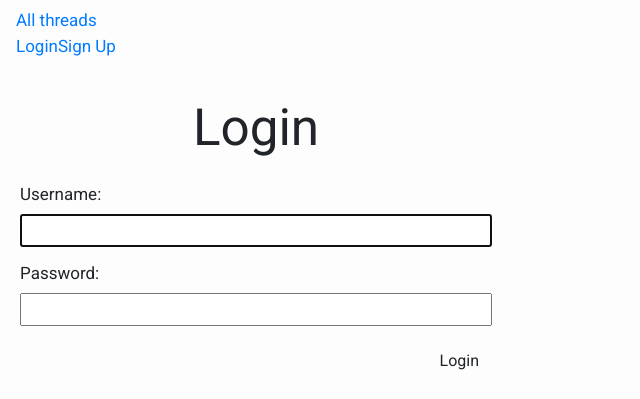
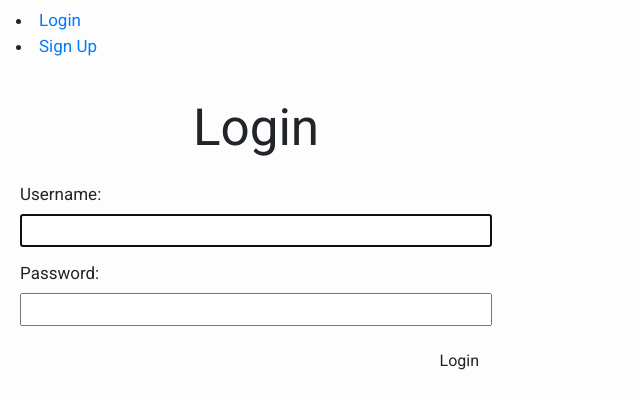
Before and after one commit to mohamadsaad1/saadit, a Django app: page / in a window 1280 px wide. Shown: the top 399 px of the page, without its empty margins (0-640 px from the left). Run offline with Django 3.2, Linux system fonts and the light colour scheme; some libraries are stand-ins or nearby versions.

Commit message:
i will push

```diff
--- a/threads/models.py
+++ b/threads/models.py
@@ -11,7 +11,6 @@
 class Thread(models.Model):
     title = models.CharField(max_length=200, unique=True)
     author = models.ForeignKey(User, on_delete= models.CASCADE,related_name='saadit_threads')
-    slug = models.SlugField(max_length=200, unique=True)
     updated_on = models.DateTimeField(auto_now= True)
     content = models.TextField()
     created_on = models.DateTimeField(auto_now_add=True)
--- a/threads/templates/base.html
+++ b/threads/templates/base.html
@@ -16,10 +16,10 @@
     <body>
         <nav class="navbar navbar-expand-lg " >
             <div class="first-class">
+              {% if user.is_authenticated %}
                 <a href="{% url 'threads_index' %}">All threads</a>
                 <div class="second-class" id="navbarResponsive">
                     <ul class="navbar-nav ml-auto">
-                      {% if user.is_authenticated %}
                       <li><a href="{% url 'thread_create' %}">Create thread</a></li>
                         <li>
                             <a href="#">💬</a>
--- a/threads/views.py
+++ b/threads/views.py
@@ -32,7 +32,7 @@
 
 class ThreadCreate(CreateView):
   model = Thread
-  fields = '__all__'
+  fields = ['title','content', 'author', 'status','user']
   def form_valid(self, form):
     # Assign the logged in user (self.request.user)
     form.instance.user = self.request.user  # form.instance is the cat
@@ -60,7 +60,7 @@
       user = form.save()
       # This is how we log a user in
       login(request, user)
-      return redirect('threads')
+      return redirect('threads_index')
     else:
       error_message = 'Invalid sign up - try again'
   # A bad POST or a GET request, so render signup.html with an empty form
```
